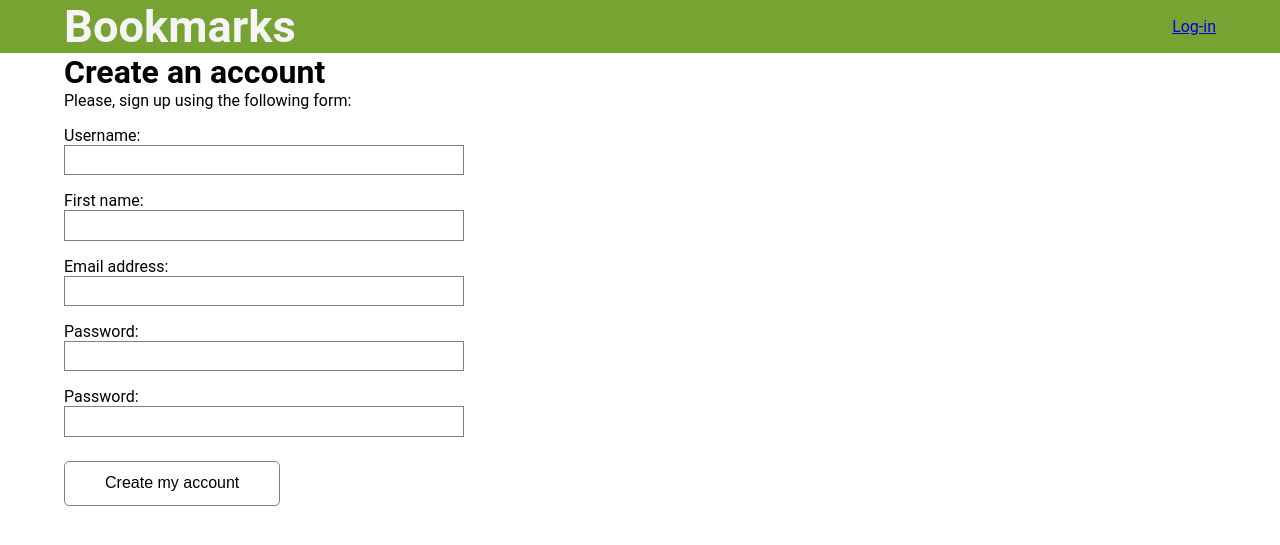
After one commit to D-Mbithi/bookmarks, a Django app: page /accounts/register/ in a window 1280 px wide. The commit adds this page. Shown: the top 545 px of the page. Run offline with Django 4.2, Linux system fonts and the light colour scheme.

Commit message:
Added user registration form, views and templates

```diff
--- a/accounts/forms.py
+++ b/accounts/forms.py
@@ -1,6 +1,24 @@
 from django import forms
+from django.contrib.auth import get_user_model
+
+User = get_user_model()
 
 
 class LoginForm(forms.Form):
     username = forms.CharField()
     password = forms.CharField(widget=forms.PasswordInput)
+
+
+class UserReistrationForm(forms.ModelForm):
+    password = forms.CharField(label="Password", widget=forms.PasswordInput)
+    password2 = forms.CharField(label="Password", widget=forms.PasswordInput)
+
+    class Meta:
+        model = User
+        fields = ["username", "first_name", "email"]
+
+    def clean_password2(self):
+        cd = self.cleaned_data
+        if cd["password"] != cd["password2"]:
+            raise forms.ValidationError("Passwords don't match.")
+        return cd["password2"]
--- /dev/null
+++ b/accounts/templates/account/register.html
@@ -0,0 +1,17 @@
+{% extends "base.html" %}
+
+{% block title %}Account registration{% endblock title %}
+
+{% block content %}
+    <div class="wrapper">
+        <div class="form">
+            <h1>Create an account</h1>
+            <p>Please, sign up using the following form:</p>
+            <form action="" method="post">
+                {% csrf_token %}
+                {{ user_form.as_div }}
+                <input type="submit" value="Create my account" class="btn btn-outline">
+            </form>
+        </div>
+    </div>
+{% endblock content %}
--- a/accounts/templates/registration/login.html
+++ b/accounts/templates/registration/login.html
@@ -12,7 +12,7 @@
             Please try again.
         </p>
     {% else %}
-        <p>Please, use the following to log-in:</p>
+        <p>Please, use the following to log-in: If you don't have an account <a href="{% url "register" %}">register here</a>.</p>
     {% endif %}
     <div class="login-form">
         <form action="{% url 'login' %}" method="post">
--- a/accounts/urls.py
+++ b/accounts/urls.py
@@ -6,40 +6,9 @@ from . import views
 # app_name = "accounts"
 
 urlpatterns = [
-    # path("login/", auth_views.LoginView.as_view(), name="login"),
-    # path("logout/", auth_views.LogoutView.as_view(), name="logout"),
-    # # password change
-    # path(
-    #     "password-change/",
-    #     auth_views.PasswordChangeView.as_view(),
-    #     name="password_change",
-    # ),
-    # path(
-    #     "password-change/done/",
-    #     auth_views.PasswordChangeDoneView.as_view(),
-    #     name="password_change_done",
-    # ),
-    # # pass reset
-    # path(
-    #     "password-reset/", auth_views.PasswordResetView.as_view(), name="password_reset"
-    # ),
-    # path(
-    #     "password-reset/done/",
-    #     auth_views.PasswordResetDoneView.as_view(),
-    #     name="password_reset_done",
-    # ),
-    # path(
-    #     "password-reset/<uidb64>/<token>/",
-    #     auth_views.PasswordResetConfirmView.as_view(),
-    #     name="password_reset_confirm",
-    # ),
-    # path(
-    #     "password-reset/complete/",
-    #     auth_views.PasswordResetCompleteView.as_view(),
-    #     name="password_reset_complete",
-    # ),
     path("", include("django.contrib.auth.urls")),
     path("", views.dashboard, name="dashboard"),
+    path("register/", views.register, name="register"),
     path(
         "profile/",
         TemplateView.as_view(template_name="account/profile.html"),
--- a/accounts/views.py
+++ b/accounts/views.py
@@ -1,7 +1,22 @@
 from django.contrib.auth import authenticate, login
 from django.contrib.auth.decorators import login_required
 from django.shortcuts import HttpResponse, render
-from .forms import LoginForm
+from .forms import LoginForm, UserReistrationForm
+
+
+def register(request):
+    if request.method == "POST":
+        user_form = UserReistrationForm(request.POST)
+        if user_form.is_valid():
+            new_user = user_form.save(commit=False)
+            new_user.set_password(user_form.cleaned_data["password"])
+            new_user.save()
+            return render(
+                request, "account/registration_done.html", {"new_user": new_user}
+            )
+    else:
+        user_form = UserReistrationForm()
+        return render(request, "account/register.html", {"user_form": user_form})
 
 
 def login_view(request):
--- a/static/css/style.css
+++ b/static/css/style.css
@@ -68,6 +68,14 @@ form input[type="password"] {
     border: 1px solid gray;
 }
 
+form .helptext {
+    display: none;
+}
+
+.title {
+    text-transform: capitalize;
+}
+
 .btn{
     padding:.8em 2.5em;
     background: none;
```
Also changed, not shown: accounts/templates/account/registration_done.html (added, +13 -0 lines).
